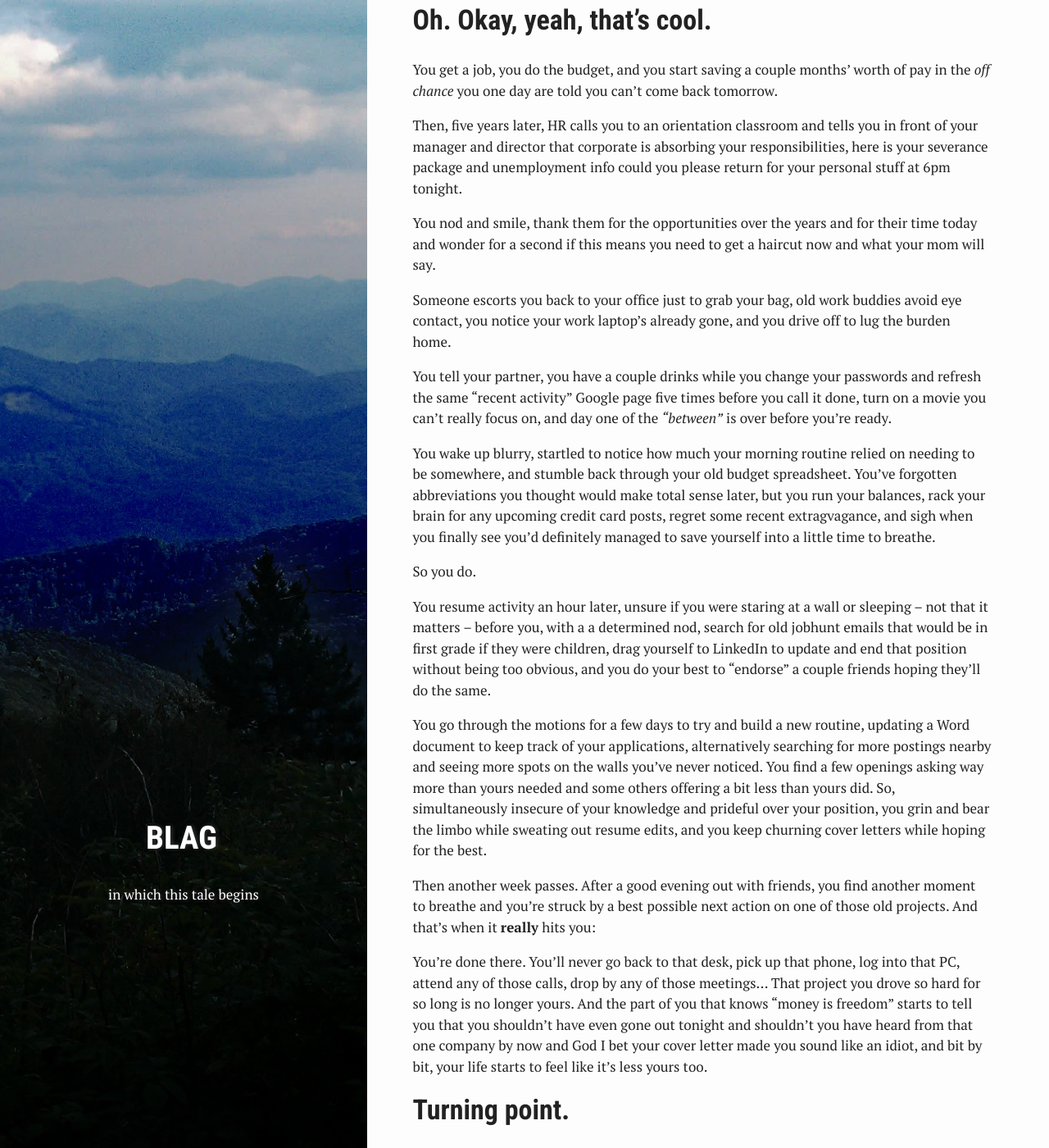
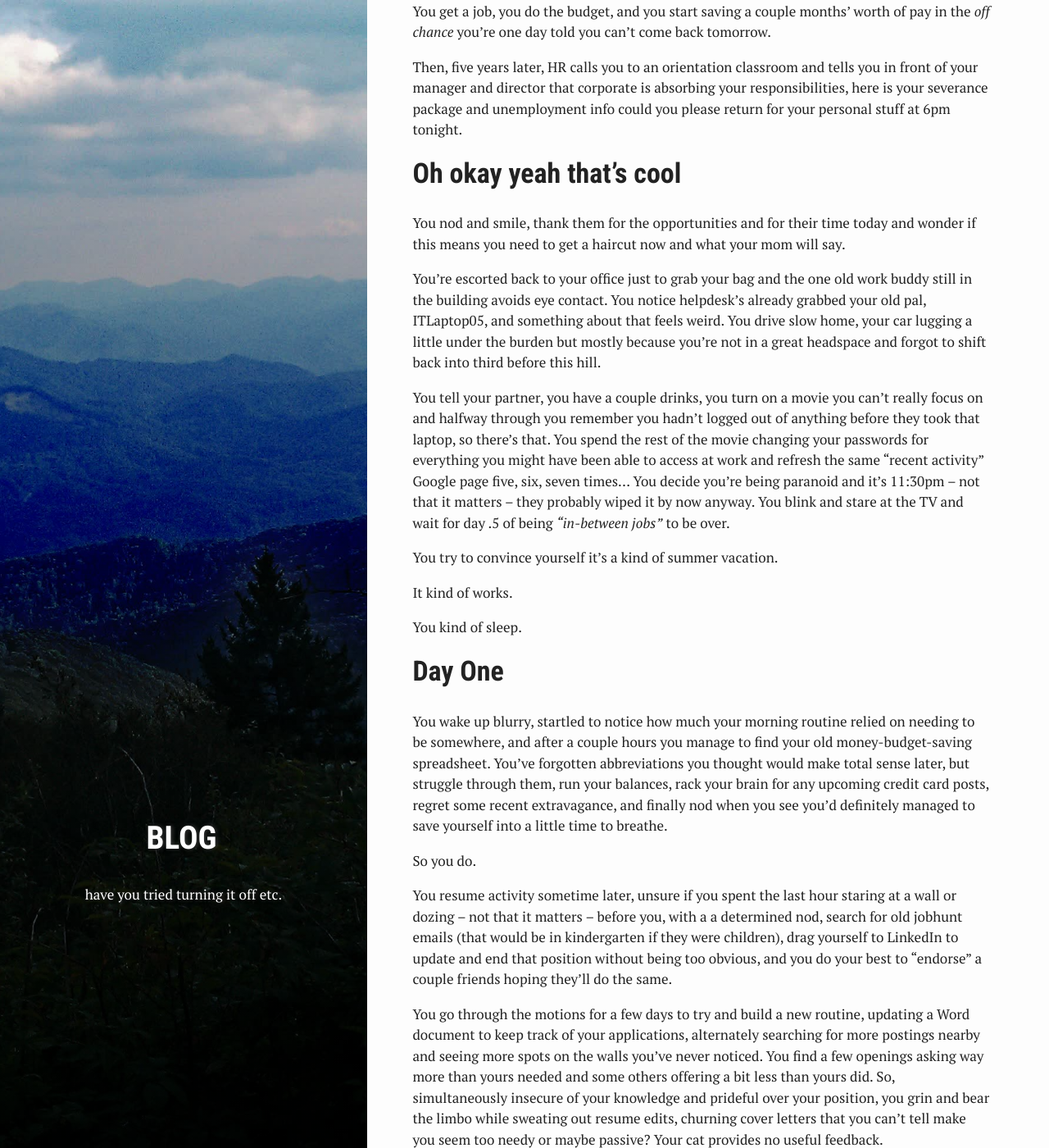
Before and after one commit to acsexton/acsexton.github.io, a Jekyll site: the page built from _posts/2017-06-01-treepost.md, in a window 1280 px wide and 1400 px high, scrolled down 216 px. Shown: the whole window at 82% size. Built offline with Jekyll 4.4.1, drawn with Linux system fonts in a browser that asks for light colours; some of the changed text lies outside the part shown.

Commit message:
Blogpost one complete. First publish.

```diff
--- a/_config.yml
+++ b/_config.yml
@@ -7,14 +7,14 @@
 
 # Site settings
 title: Significent
-email: barrowlights AT gmail .d.o.t. com
+email: andrew AT acsexton .d.o.t. com
 description: > # this means to ignore newlines until "baseurl:"
   Because always reboot first.
 baseurl: "" # the subpath of your site, e.g. /blog
 lang: "en"
-url: "http://barrowlights.github.io" # the base hostname & protocol for your site
-twitter_username: barrowlights
-github_username: barrowlights
+url: "http://acsexton.github.io" # the base hostname & protocol for your site
+twitter_username:
+github_username: acsexton
 disqus_username:
 
 # Build settings
--- a/_layouts/post.html
+++ b/_layouts/post.html
@@ -6,7 +6,7 @@
   <h1 class="post-title">{{ page.title }}</h1>
 
   <p class="post-meta">
-    <time datetime="{{ page.date | date: "%Y-%m-%d" }}">{{ page.date | date: "%d-%m-%Y" }}</time>
+    <time datetime="{{ page.date | date: "%m-%d-%Y" }}">{{ page.date | date: "%m-%d-%Y" }}</time>
 
     {% if page.author %}
       &nbsp;/&nbsp;
--- a/_posts/2017-06-01-treepost.md
+++ b/_posts/2017-06-01-treepost.md
@@ -1,51 +1,57 @@
 ---
 layout: post # As opposed to page or whatever
 bg: 'trees.jpg' # Can be different per article
-title: "Lehgo" # Page title, shows up on left pane and in archives
-crawlertitle: "Lehgo" # This goes into the browser titlebar
-summary: "in which this tale begins" # This shows up on the left frame
+title: "Reboot" # Page title, shows up on left pane and in archives
+crawlertitle: "Reboot" # This goes into the browser titlebar
+summary: "have you tried turning it off etc." # This shows up on the left frame
 date: 2017-06-01 # Duh.
-tags : ['blag'] # 'blag','links's # In quotes, separate by commas
-slug: postone # This becomes the URL
-author: "barrowlights" # Obvs
+tags : ['blog'] # 'blog','links's # In quotes, separate by commas
+slug: reboot # This becomes the URL
+author: "acsexton" # Obvs
 categories: posts # I think similar to tags, shows up in RSS but nowhere else?
 ---
 
-# Oh. Okay, yeah, that's cool.
-
-You get a job, you do the budget, and you start saving a couple months' worth of pay in the *off chance* you one day are told you can't come back tomorrow.
+You get a job, you do the budget, and you start saving a couple months' worth of pay in the *off chance* you're one day told you can't come back tomorrow.
 
 Then, five years later, HR calls you to an orientation classroom and tells you in front of your manager and director that corporate is absorbing your responsibilities, here is your severance package and unemployment info could you please return for your personal stuff at 6pm tonight.
 
-You nod and smile, thank them for the opportunities over the years and for their time today and wonder for a second if this means you need to get a haircut now and what your mom will say.
+# Oh okay yeah that's cool
 
-Someone escorts you back to your office just to grab your bag, old work buddies avoid eye contact, you notice your work laptop's already gone, and you drive off to lug the burden home.
+You nod and smile, thank them for the opportunities and for their time today and wonder if this means you need to get a haircut now and what your mom will say.
 
-You tell your partner, you have a couple drinks while you change your passwords and refresh the same "recent activity" Google page five times before you call it done, turn on a movie you can't really focus on, and day one of the *"between"* is over before you're ready.
+You're escorted back to your office just to grab your bag and the one old work buddy still in the building avoids eye contact. You notice helpdesk's already grabbed your old pal, ITLaptop05, and something about that feels weird. You drive slow home, your car lugging a little under the burden but mostly because you're not in a great headspace and forgot to shift back into third before this hill.
 
-You wake up blurry, startled to notice how much your morning routine relied on needing to be somewhere, and stumble back through your old budget spreadsheet. You've forgotten abbreviations you thought would make total sense later, but you run your balances, rack your brain for any upcoming credit card posts, regret some recent extragvagance, and sigh when you finally see you'd definitely managed to save yourself into a little time to breathe.
+You tell your partner, you have a couple drinks, you turn on a movie you can't really focus on and halfway through you remember you hadn't logged out of anything before they took that laptop, so there's that. You spend the rest of the movie changing your passwords for everything you might have been able to access at work and refresh the same "recent activity" Google page five, six, seven times... You decide you're being paranoid and it's 11:30pm -- not that it matters -- they probably wiped it by now anyway. You blink and stare at the TV and wait for day .5 of being *"in-between jobs"* to be over.
+
+You try to convince yourself it's a kind of summer vacation.
+
+It kind of works.
+
+You kind of sleep.
+
+# Day One
+
+You wake up blurry, startled to notice how much your morning routine relied on needing to be somewhere, and after a couple hours you manage to find your old money-budget-saving spreadsheet. You've forgotten abbreviations you thought would make total sense later, but struggle through them, run your balances, rack your brain for any upcoming credit card posts, regret some recent extravagance, and finally nod when you see you'd definitely managed to save yourself into a little time to breathe.
 
 So you do.
 
-You resume activity an hour later, unsure if you were staring at a wall or sleeping -- not that it matters -- before you, with a a determined nod, search for old jobhunt emails that would be in first grade if they were children, drag yourself to LinkedIn to update and end that position without being too obvious, and you do your best to "endorse" a couple friends hoping they'll do the same.
+You resume activity sometime later, unsure if you spent the last hour staring at a wall or dozing -- not that it matters -- before you, with a a determined nod, search for old jobhunt emails (that would be in kindergarten if they were children), drag yourself to LinkedIn to update and end that position without being too obvious, and you do your best to "endorse" a couple friends hoping they'll do the same.
 
-You go through the motions for a few days to try and build a new routine, updating a Word document to keep track of your applications, alternatively searching for more postings nearby and seeing more spots on the walls you've never noticed. You find a few openings asking way more than yours needed and some others offering a bit less than yours did. So, simultaneously insecure of your knowledge and prideful over your position, you grin and bear the limbo while sweating out resume edits, and you keep churning cover letters while hoping for the best.
+You go through the motions for a few days to try and build a new routine, updating a Word document to keep track of your applications, alternately searching for more postings nearby and seeing more spots on the walls you've never noticed. You find a few openings asking way more than yours needed and some others offering a bit less than yours did. So, simultaneously insecure of your knowledge and prideful over your position, you grin and bear the limbo while sweating out resume edits, churning cover letters that you can't tell make you seem too needy or maybe passive? Your cat provides no useful feedback.
 
-Then another week passes. After a good evening out with friends, you find another moment to breathe and you're struck by a best possible next action on one of those old projects. And that's when it **really** hits you:
+Then another week passes. After a good evening out with friends, you're struck by a best possible next action on one of those old projects. And that's when it **really** hits you.
 
-You're done there. You'll never go back to that desk, pick up that phone, log into that PC, attend any of those calls, drop by any of those meetings... That project you drove so hard for so long is no longer yours. And the part of you that knows "money is freedom" starts to tell you that you shouldn't have even gone out tonight and shouldn't you have heard from that one company by now and God I bet your cover letter made you sound like an idiot, and bit by bit, your life starts to feel like it's less yours too.
-
-# Turning point.
+You're done there. You'll never go back to that desk, pick up that phone, log into that PC, attend any of those calls, drop by any of those meetings... That project you drove so hard for so long is no longer yours. And the part of you that knows "money is freedom" starts to tell you that you shouldn't have even gone out tonight and shouldn't you have heard from that one company by now and God I bet your cover letter made you sound like an idiot you should have listened to your cat, and bit by bit, your life starts to feel like it's less yours too.
 
 But in tech, before you go thinking something is broken, you know you should always restart.
 
-So do so. Reboot.
+So do so.
 
-From the start.
+# Reboot
 
 > Why were you there in the first place?
 
-Well, uh, I blew my chances with math in highschool so I picked up a degree in Philosophy with a minor in English. Fell backwards into IT support after eight months of unemployment failing to justify grad school.
+I blew my chances with math in highschool so I picked up a degree in Philosophy with a minor in English. Fell back on my computer repair hobby into IT support after eight months of unemployment and repeated failures to justify the cost of grad school.
 
 > Hobby. Why?
 
@@ -55,37 +61,45 @@
 
 I am no stranger to banging on a keyboard at 3:30am willing git to let me sync except I'd cloned into what I'd later realize was a symlink to my Dropbox which had confused my repo...
 
-> Maybe try to discern something intelligent from the breakdown?
+> Maybe try to pull something intelligent from this breakdown?
 
 Ok.
 
-I want to, at least a little, help break down the barrier of entry to a more open world of information, making ideas and data available to those who, just a few years ago, may not have even been able to get any of it.
+I want to, at least a little, help break down the barrier of entry to a more open world of information, making ideas and data available to those who, just a few years ago, may not have been able to get any of it.
 
-I want to learn to script, to automate, to get a computer to not just understand but intuit meaning from people who struggle to get that meaning out.
+I want to learn to script, to automate, to get a computer to not just understand but maybe even start to intuit meaning from people who struggle to get that meaning out.
 
 I want to help make computers accessible and applications open and easy, and I want to give a kid who grew up confused by some stuff like me the opportunity to feel what feeling smart for once feels like.
 
+# Then do that.
+
 So I started the research.
 
-# Gotime.
+I Googled the maybe undeniably sensible
 
-I Googled the maybe undeniably sensible `things wish know knew computer science major graduate`, indiscriminately opened the entire contents of the first three pages of returns, and started reading everything there. Quora, stack exchange, reddit, blogs, school news, articles, the works. Taking notes. Dividing it all up and synthesizing what I found, I could see more and more that the things I get about people and the things I know about computers might make a decent pair.
+`things wish know knew computer science major graduate`
 
-I built a timeline, I wrote down goals and deadlines, I dredged a non-graphing calculator up from the black pits of some very are-you-sure-you-don't-mean-to-buy-a-ti-83 online retailers, and I signed up for some online courses to make up for the fact that I never paid any attention in math and don't know a whole lot of anything about code.
+and indiscriminately opened each link on the first three pages of returns. It took me the next couple days to process it all. Quora, Stack Exchange, Reddit, blogs, school news, articles, the links in those articles, noting the books and article recommendations in the comment threads from *those*... Breaking it all down, I could see more and more that the things I get about people and the things I know about computers might blend somewhere if I try hard enough.
 
-* [MAT117 College Algebra and Problem Solving hosted by Arizona State University](https://www.edx.org/course/college-algebra-problem-solving-asux-mat117x)
+So I built a timeline, wrote down goals and deadlines, dredged a non-graphing calculator up from the black pits of some very *are-you-sure-you-don't-mean-to-buy-a-ti-83* online retailers, and signed up for some online courses to make up for the fact that I haven't done more than the bare minimum of code and never paid any attention in math. Then I got to work.
+
+> The courses:
+* [Arizona State University MAT117: College Algebra and Problem Solving](https://www.edx.org/course/college-algebra-problem-solving-asux-mat117x)
 * [MITx: 6.00.1x Introduction to Computer Science and Programming Using Python](https://www.edx.org/course/introduction-computer-science-mitx-6-00-1x-10)
+* [Arizona State University MAT170: Precalculus](https://www.edx.org/course/precalculus-asux-mat170x)
 
-And I submitted my application to start Computer Science as a returning student in Spring 2018.
+Halfway through the college algebra course, once I saw math (probably) won't try and kill me (yet), I sent in my application to start Computer Science as a returning student in Spring 2018.
 
-So, even though I started out only able to answer 5% of the questions offered on the Math intro exam, I'm now halfway through the course and on track to finish in just under another month. Then it's on to the related [pre-calculus course](https://www.edx.org/course/precalculus-asux-mat170x) and hopefully finishing simultaneously with the CompSci intro as August begins.
+Meantime I'll keep on keeping on.
 
-Having no experience with code, I'm at a disadvantage, but I have plenty of resources for independent study, personal projects to practice on, friends and colleagues establishing themselves well in the industry, and the benefit of 5 years experience in healthcare IT at an analyst level.
+Review, practice, study, focus on living cheap and easy, and hit the ground running in January as a full-time student once again. Hopefully skilled enough in math by then to succeed in Calc I and enough in code to get trucking through till graduation with a decent amount of extracurricular projects under my belt, powering that good ol' personal narrative.
 
-But, meantime, I'll keep on keeping on, review, practice, study, get a part time job to feed the bills when I've finished this first run of courses, then hit the ground running in January as a full-time student.
+I have plenty of resources for independent study and personal project ideas to practice on (which I'll document here),  incredibly supportive friends and colleagues in the industry, and the benefit of 5 years experience (everyone's favorite entry level pre-requisite) in healthcare IT at an analyst level.
 
-For once, things make sense. For once it feels like I'm on track to do something better, to take my passions for interaction and sharing information and people and computers all somewhere bundled and ready to engage whatever's next.
+Good thoughts. Good things.
+
+It'll be interesting to see how it all turns out, but for now, things seem to make sense and I can breathe easy again. For now it feels like I'm on track to do something better, to take my passions for interaction and sharing information and people and computers, bundle 'em all together, ready to engage whatever's next.
 
 This feels right.
 
-Let's go.
+So let's go.
--- a/index.html
+++ b/index.html
@@ -3,7 +3,7 @@
 layout: default
 crawlertitle: "Significent"
 title: "Significent"
-summary: ":effortpost:"
+summary: "an interblog"
 ---
 
 {% for post in site.posts limit: 5 %}
--- a/sitemap.xml
+++ b/sitemap.xml
@@ -10,9 +10,9 @@
   <url>
     <loc>{{ site.url }}{{ post.url }}</loc>
     {% if post.lastmod == null %}
-      <lastmod>{{ post.date | date: "%Y-%m-%d" }}</lastmod>
+      <lastmod>{{ post.date | date: "%m-%d-%Y" }}</lastmod>
     {% else %}
-      <lastmod>{{ post.lastmod | date: "%Y-%m-%d" }}</lastmod>
+      <lastmod>{{ post.lastmod | date: "%m-%d-%Y" }}</lastmod>
     {% endif %}
     <changefreq>weekly</changefreq>
     <priority>1.0</priority>
```
Also changed, not shown: about.md (+3 -3 lines), archive.md (+2 -2 lines).
